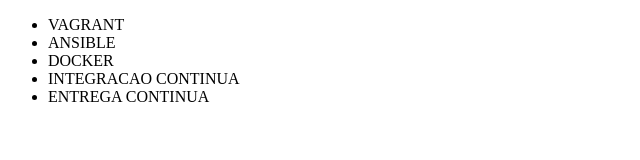
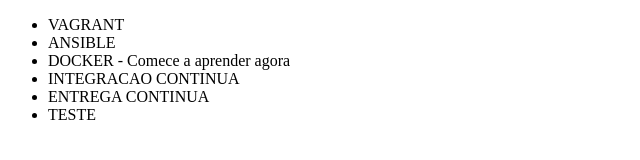
Before and after one commit to tbispo11/CURSO_ALURA, a plain HTML site: page INDEX.html in a window 1280 px wide. Shown: the whole page, without its empty margins (0-640 px from the left). Drawn offline with Linux system fonts and the light colour scheme.

Commit message:
Alterando a lista de cursos

```diff
--- a/INDEX.html
+++ b/INDEX.html
@@ -8,9 +8,10 @@
 		<ul>
 			<li>VAGRANT</li>
 			<li>ANSIBLE</li>
-			<li>DOCKER</li>
+			<li>DOCKER - Comece a aprender agora</li>
 			<li>INTEGRACAO CONTINUA</li>
 			<li>ENTREGA CONTINUA</li>
+			<li>TESTE</li>
 		</ul>
 	</body>
 </html>
```
